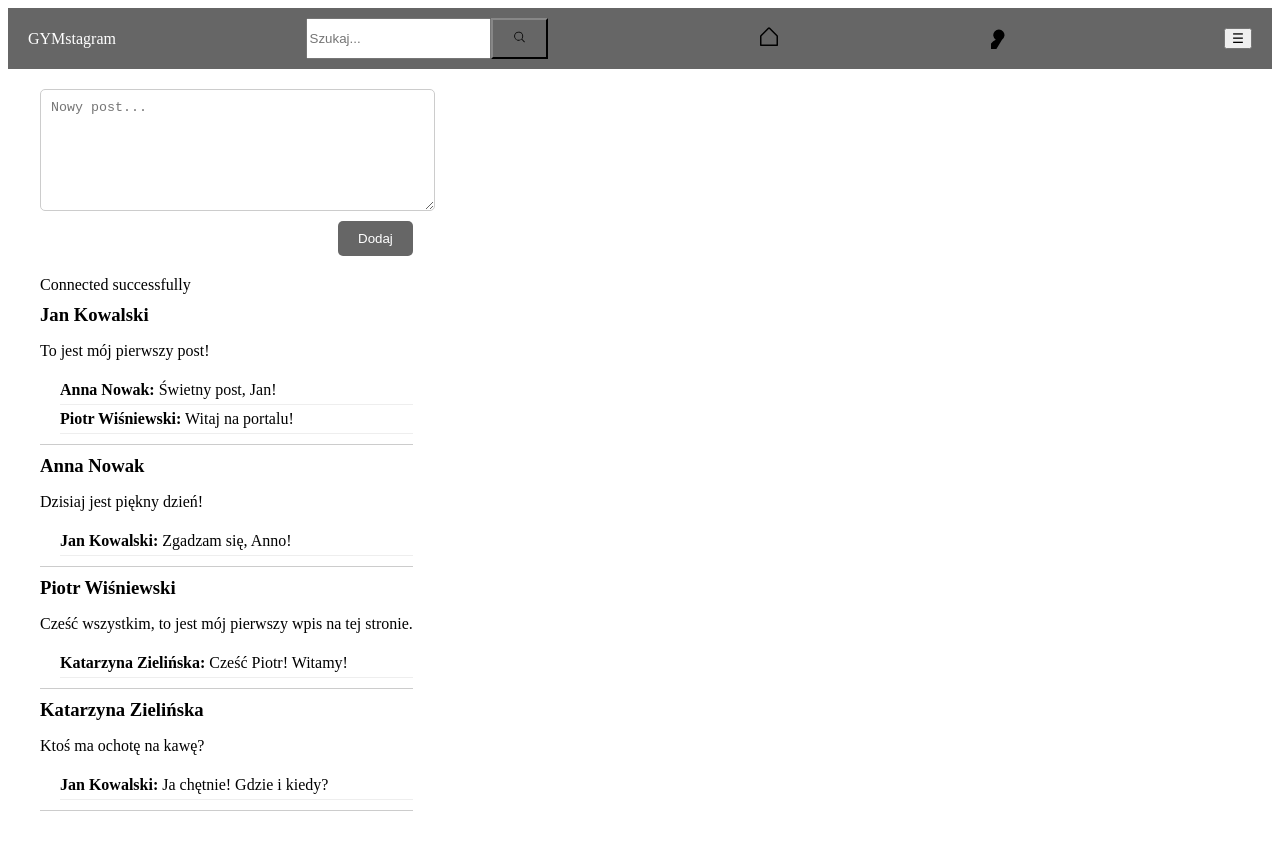
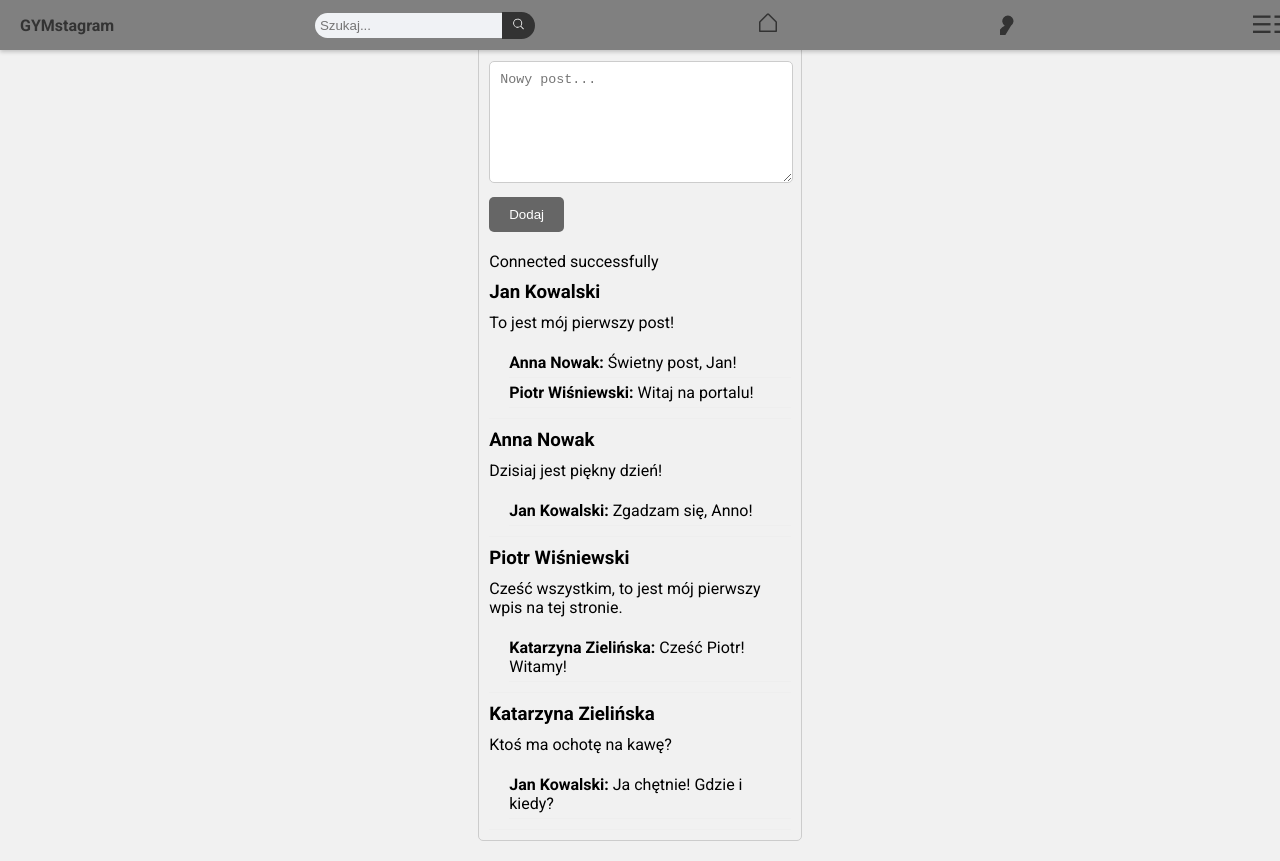
Before and after one commit to FreDo-JS/GYMSTAGRAM, a PHP site: page /gymstagram/glowna.php in a window 1280 px wide. Before the commit the page ends 839 px from the top, so only its background shows below. Run offline with PHP 8.4, Linux system fonts and the light colour scheme; data comes from the database, SQL or seed files in the repository.

Commit message:
Update style.css

```diff
--- a/gymstagram/style.css
+++ b/gymstagram/style.css
@@ -1,65 +1,112 @@
 /* styles.css */
+@import url("https://fonts.googleapis.com/css2?family=Roboto:wght@400;500;700&display=swap");
+
 body {
-  display: flex;
-  flex-direction: column; /* Aby wyśrodkować również w pionie */
+  background-color: #f1f1f1; /* Kolor tła dla całej strony */
+  margin: 0; /* Usunięcie domyślnego marginesu */
+  padding: 0; /* Usunięcie domyślnego paddingu */
+  display: flex; /* Ustawienie na flex, aby elementy były wyświetlane w jednej linii */
+  justify-content: center; /* Wyśrodkowanie zawartości wzdłuż osi poziomej */
+  align-items: center; /* Wyśrodkowanie zawartości wzdłuż osi pionowej */
+  min-height: 100vh; /* Minimalna wysokość okna przeglądarki */
+  font-family: "Roboto", sans-serif;
 }
 
 .main-content {
-  width: 100%; /* zajmuje całą szerokość */
-  max-width: 1200px; /* opcjonalne ograniczenie szerokości, aby strona nie była zbyt szeroka */
-  margin: auto; /* Wyrównanie do środka */
+  display: flex; /* Ustawienie na flex, aby elementy były wyświetlane w jednej linii */
+  flex-direction: column; /* Układanie elementów w kolumnie */
+  align-items: center; /* Wyśrodkowanie zawartości wzdłuż osi poziomej */
 }
 
 /* Stylizacja paska nawigacyjnego */
 nav {
-  background-color: #666; /* Szary kolor tła */
-  color: #fff; /* Biały kolor tekstu */
+  position: fixed;
+  top: 0;
+  left: 0;
+  width: 100%;
+  background-color: #808080; /* Kolor Facebooka */
+  color: #333;
   padding: 10px 20px;
-  display: flex;
-  justify-content: space-between;
-  align-items: center;
+  box-shadow: 0 2px 4px rgba(0, 0, 0, 0.2); /* Cień */
+  z-index: 1000; /* Wysoki indeks, aby znaleźć się na górze innych elementów */
+  display: flex; /* Ustawienie na flex, aby elementy były wyświetlane w jednej linii */
+  justify-content: space-between; /* Rozłożenie elementów wzdłuż osi poziomej */
+  align-items: center; /* Wyrównanie elementów wzdłuż osi pionowej */
+}
+
+nav svg {
+  fill: #333; /* Dla ikon SVG */
+}
+
+.search-svg {
+  fill: #fff;
 }
 
 /* Stylizacja linków w pasku nawigacyjnym */
 nav a {
-  color: #fff;
+  color: #333;
   text-decoration: none;
   margin-right: 20px;
 }
 
+nav span {
+  font-weight: bold;
+}
+
 /* Stylizacja pola wyszukiwania */
-.search-box {
+
+nav .search-box {
   display: flex;
+  align-items: center; /* Wyrównanie elementów wewnątrz paska wyszukiwania */
   margin-right: 20px;
 }
 
+.search-box input[type="text"] {
+  padding: 5px;
+  border-radius: 20px 0 0 20px; /* Zaokrąglenie narożników po lewej stronie */
+  border: none;
+  background-color: #f0f2f5; /* Kolor tła pola wyszukiwania */
+}
+
 /* Stylizacja przycisku */
-.btn {
-  background-color: #666;
-  color: white;
-  padding: 10px 20px;
-  border-color: #333; /* Ciemny szary kolor obramowania */
+nav .search-box .btn {
+  background-color: #333;
+  color: #808080;
+  padding: 5px 10px;
+  border: none;
+  border-radius: 0 20px 20px 0; /* Zaokrąglenie narożników po prawej stronie */
   cursor: pointer;
 }
 
-/* Stylizacja menu rozwijanego */
-.dropdown {
-  position: relative;
-  display: inline-block;
+/* Style dla przycisku rozwijającego */
+.dropbtn {
+  background-color: transparent; /* Przezroczyste tło */
+  border: none; /* Usunięcie obramowania */
+  cursor: pointer;
+  font-size: 24px; /* Rozmiar ikony hamburgera */
+  color: #333; /* Kolor ikony */
+}
+
+.dropbtn::after {
+  content: "\2630"; /* Kod Unicode dla ikony hamburgera */
 }
 
 /* Stylizacja zawartości menu rozwijanego */
 .dropdown-content {
   display: none;
   position: absolute;
-  background-color: #666; /* Szary kolor tła */
+  background-color: #808080;
   min-width: 160px;
+  box-shadow: 0px 8px 16px 0px rgba(0, 0, 0, 0.2);
   z-index: 1;
+  top: auto; /* Usuń poprzednie ustawienie top */
+  right: 0; /* Umieść listę na lewo od przycisku */
+  width: auto; /* Dopasuj szerokość do zawartości */
 }
 
 /* Stylizacja linków w menu rozwijanym */
 .dropdown-content a {
-  color: #fff;
+  color: #333;
   padding: 12px 16px;
   text-decoration: none;
   display: block;
@@ -76,10 +123,15 @@ nav a {
   padding: 20px;
 }
 
-/*Style dodawania posta*/
 .post-section {
-  display: flex; /* Ustawienie na flex, aby elementy były wyświetlane w jednej linii */
-  flex-direction: column; /* Układanie elementów w kolumnie */
+  background-color: #f1f1f1; /* Kolor tła pasujący do reszty */
+  border: 1px solid #ccc; /* Dodanie obramowania do sekcji postów */
+  border-radius: 5px; /* Zaokrąglenie narożników */
+  padding: 10px; /* Dodajemy padding do sekcji */
+  width: 70%; /* Szerokość sekcji */
+  max-width: 600px; /* Maksymalna szerokość sekcji */
+  margin: 0;
+  margin-top: 20px;
 }
 
 .post-section h2 {
@@ -87,43 +139,24 @@ nav a {
 }
 
 .post-section textarea {
-  width: 100%;
-  height: 100px; /* Zachowanie wysokości pola */
-  padding: 10px;
-  margin-bottom: 10px;
-  border-radius: 5px;
-  border: 1px solid #ccc;
+  width: calc(
+    100% - 20px
+  ); /* Szerokość textarea równa szerokości sekcji minus dwa razy grubość obramowania */
+  height: 100px; /* Dostosuj wysokość textarea według preferencji */
+  padding: 10px; /* Dostosuj wewnętrzne wypełnienie */
+  margin: 10px 0; /* Dodaj margines na górze i na dole textarea */
+  border: 1px solid #ccc; /* Dodaj obramowanie */
+  border-radius: 5px; /* Zaokrąglenie narożników */
 }
 
 .post-section .btn-post {
-  background-color: #666;
-  color: white;
-  padding: 10px 20px;
-  border: none;
-  border-radius: 5px;
+  align-self: flex-end; /* Przesunięcie przycisku do końca kontenera */
+  background-color: #666; /* Kolor tła przycisku */
+  color: #fff; /* Kolor tekstu na przycisku */
+  border: none; /* Usunięcie obramowania */
+  padding: 10px 20px; /* Dopasowanie paddingu */
+  border-radius: 5px; /* Zaokrąglenie narożników */
   cursor: pointer;
-  align-self: flex-end; /* Przesunięcie przycisku do końca kontenera */
-}
-
-.chat-bar {
-  background-color: #f1f1f1;
-  padding: 20px;
-  border-radius: 5px;
-  width: 200px;
-}
-
-.chat-bar h2 {
-  margin-top: 0px;
-}
-
-.chat-list ul {
-  list-style-type: none;
-  padding-left: 0px;
-}
-
-.chat-list li {
-  padding: 10px 0;
-  list-style-type: none;
 }
 
 .post-list {
@@ -131,12 +164,16 @@ nav a {
 }
 
 .post-item {
-  border-bottom: 1px solid #ccc; /* Jasny szary kolor obramowania */
+  border-bottom: 1px solid #eee; /* Jasny szary kolor obramowania */
   padding: 10px 0;
 }
 
+.post-item p {
+  margin-top: 10px;
+}
+
 .post-item h3 {
-  margin: 0 0 5px 0;
+  margin: 0;
 }
 
 .comment-list {
```
